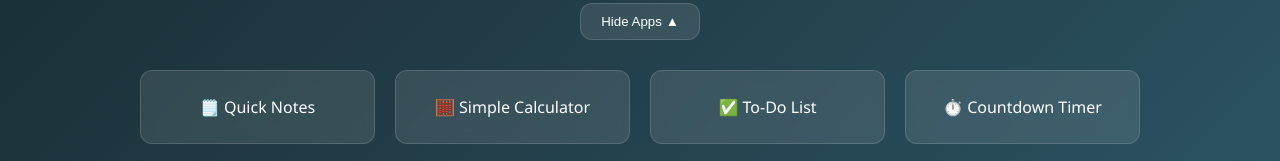
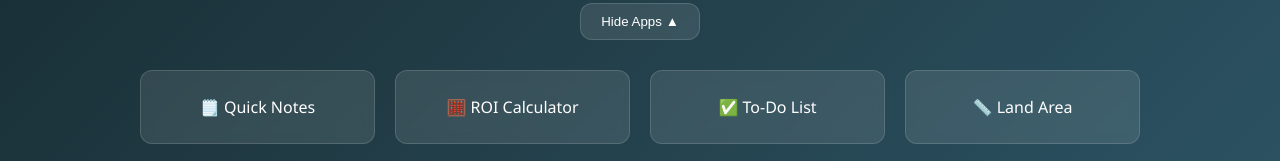
Before and after one commit to zodiaclab/microapps, a plain HTML site: page index.html in a window 1280 px wide. Both pictures are taken after a click on the button "Show More Apps ▼". Shown: the part 658-819 px from the top of the page. Drawn offline with Linux system fonts and the light colour scheme.

Commit message:
Update index.html

```diff
--- a/index.html
+++ b/index.html
@@ -129,9 +129,9 @@
 
 <div id="moreApps" class="app-grid" style="display:none;">
   <a href="quicknotes/" class="card">🗒️ Quick Notes</a>
-  <a href="calculator/" class="card">🧮 Simple Calculator</a>
+  <a href="calculator/" class="card">🧮 ROI Calculator</a>
   <a href="todolist/" class="card">✅ To-Do List</a>
-  <a href="timer/" class="card">⏱️ Countdown Timer</a>
+  <a href="landarea/" class="card">📏 Land Area</a>
   <!-- Add more cards if needed -->
 </div>
 
```
